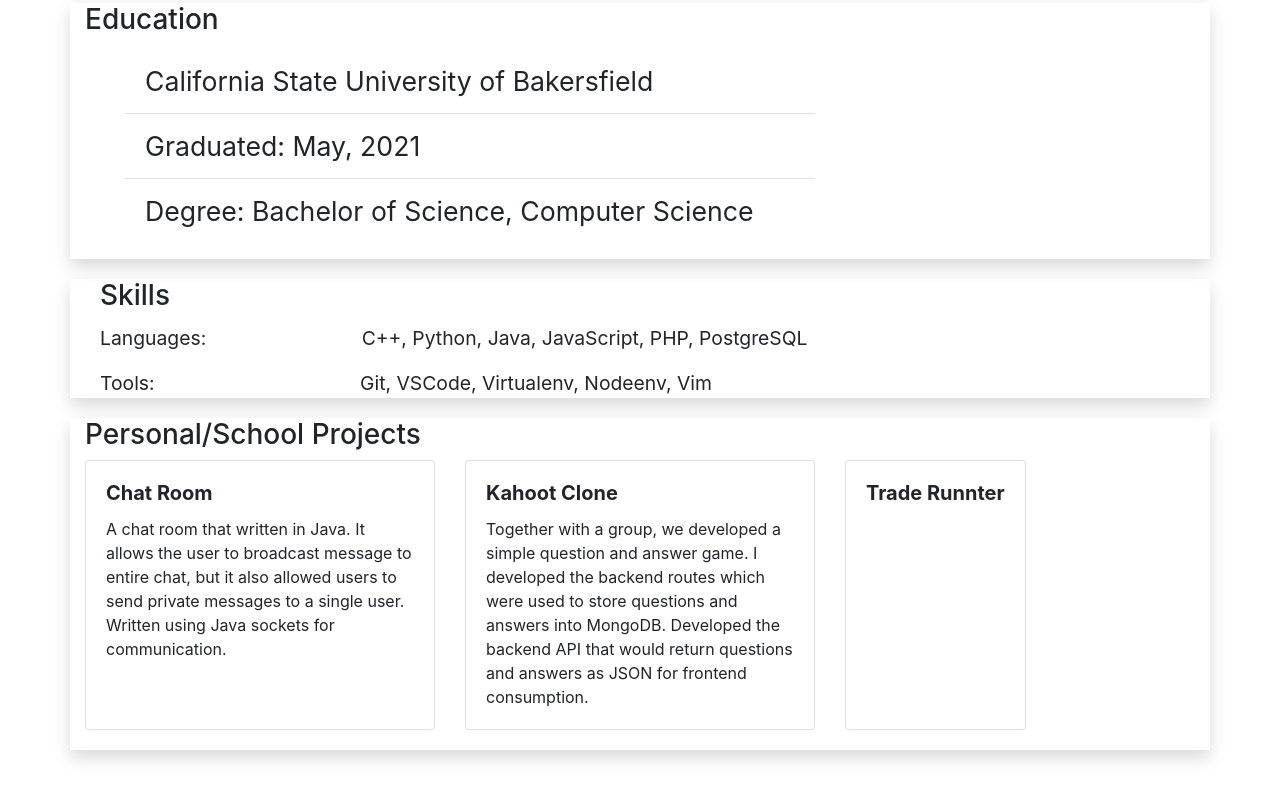
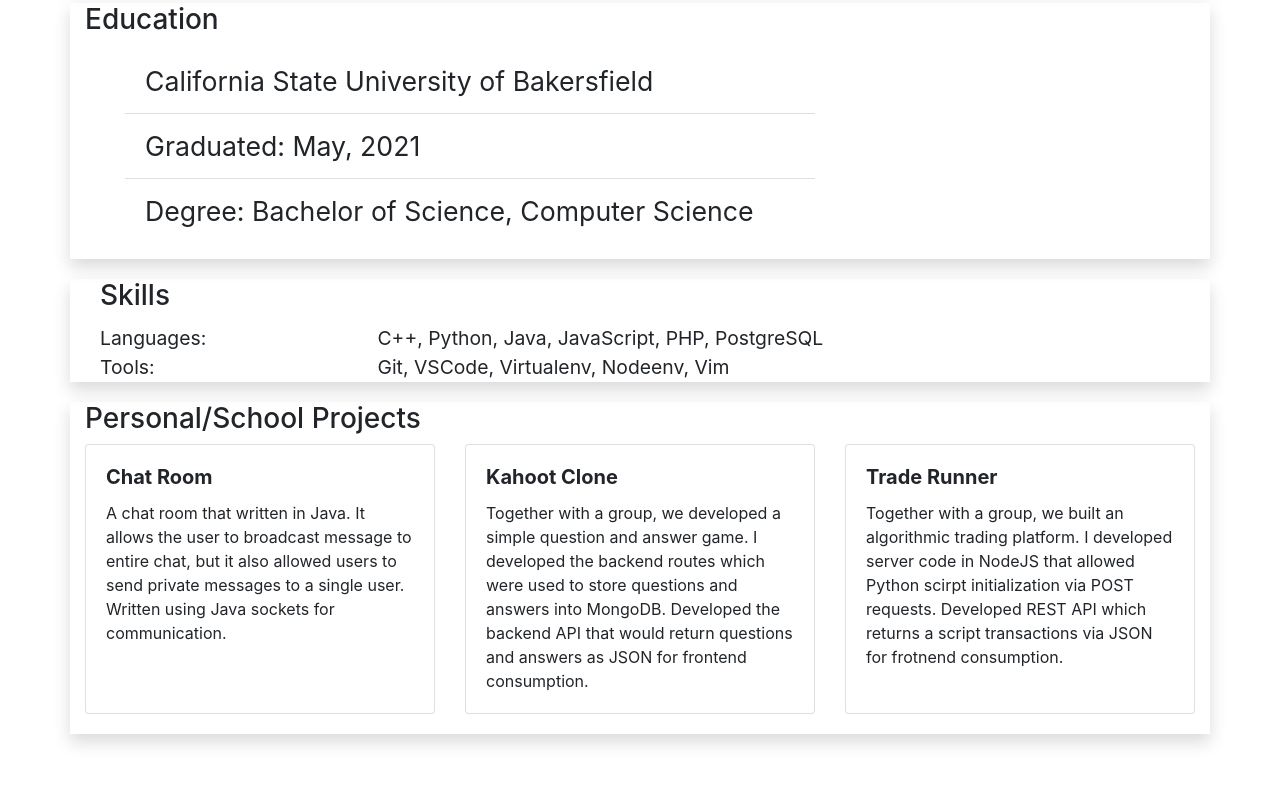
Before and after one commit to ahernandez4/ahernandez4.github.io, a plain HTML site: page index.html in a window 1280 px wide. Shown: the part 596-1396 px from the top of the page. Drawn offline with nearby package versions, Linux system fonts and the light colour scheme.

Commit message:
minor change

```diff
--- a/index.html
+++ b/index.html
@@ -78,21 +78,28 @@
     </div>
     <section class="container shadow">
       <div class="content-card">
-        <div class="col-md-8">
+        <div class="col-md-12">
           <div style="font-size: 14.5pt;">
+
             <h3 class="card-title">
               Skills
             </h3>
-            <div>
-            <p>
+            <div class="row">
+            <div class="col-md-3">
             Languages:
-            <span style="padding-left: 150px;">
+            </div>
+            <div class="col-md-9">
             C++, Python, Java, JavaScript, PHP, PostgreSQL
-            </p>
             </div>
+            </div>
+            <div class="row">
+            <div class="col-md-3">
             Tools:
-            <span style="padding-left: 200px;">
+            </div>
+            <div class="col-md-9">
             Git, VSCode, Virtualenv, Nodeenv, Vim
+            </div>
+          </div>
             </div>
           </div>
         </div>
@@ -126,9 +133,10 @@
         <div class="col-md-4 d-flex align-items-stretch custom-card-col">
           <div class="card">
             <div class="card-body">
-            <h5 class="card-title"><b>Trade Runnter</b></h5>
+            <h5 class="card-title"><b>Trade Runner</b></h5>
             <p class="card-text">
-
+              Together with a group, we built an algorithmic trading platform. I developed server code in NodeJS that allowed Python scirpt initialization via POST requests.
+              Developed REST API which returns a script transactions via JSON for frotnend consumption.
             </p>
           </div>
           </div>
```
